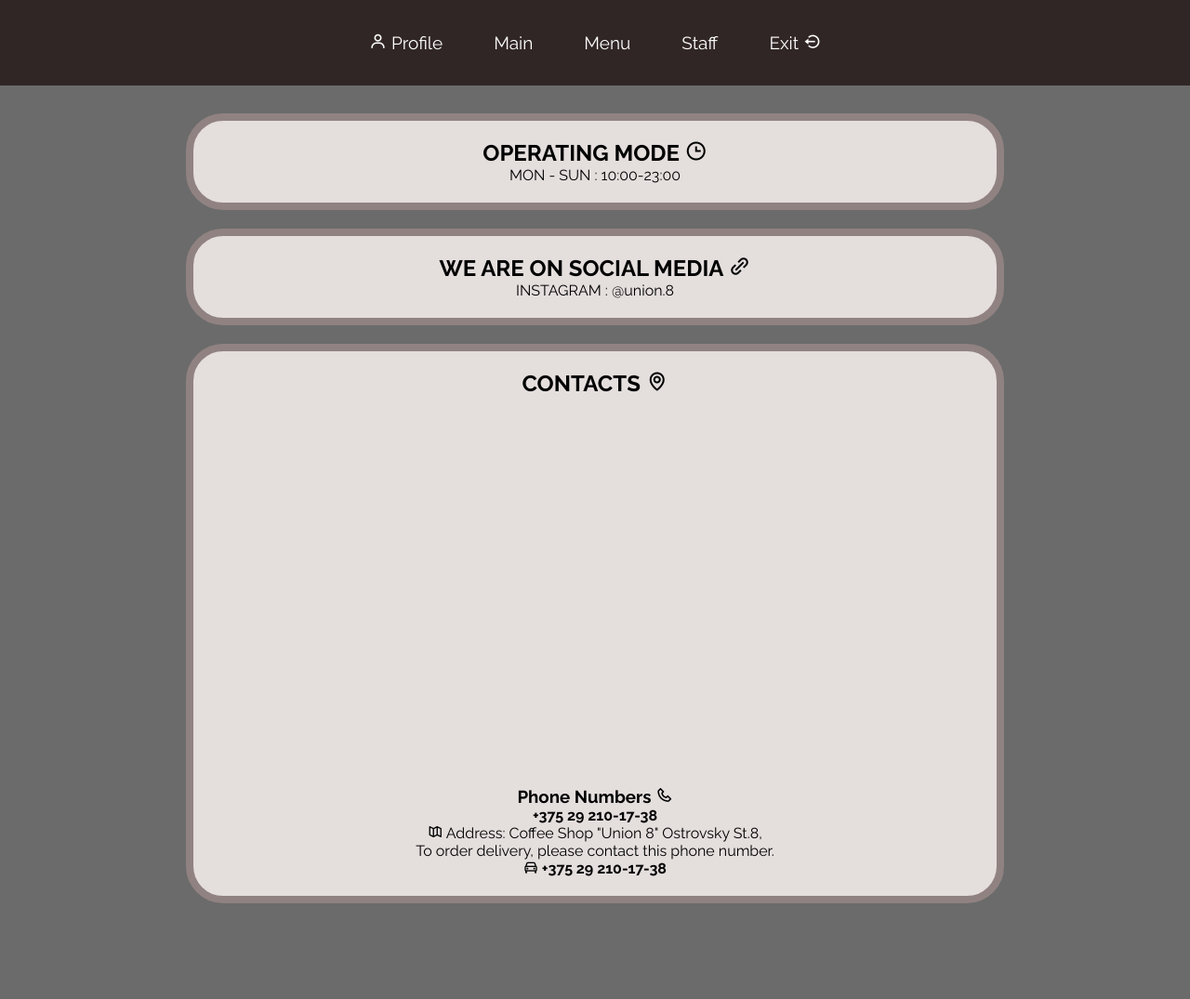
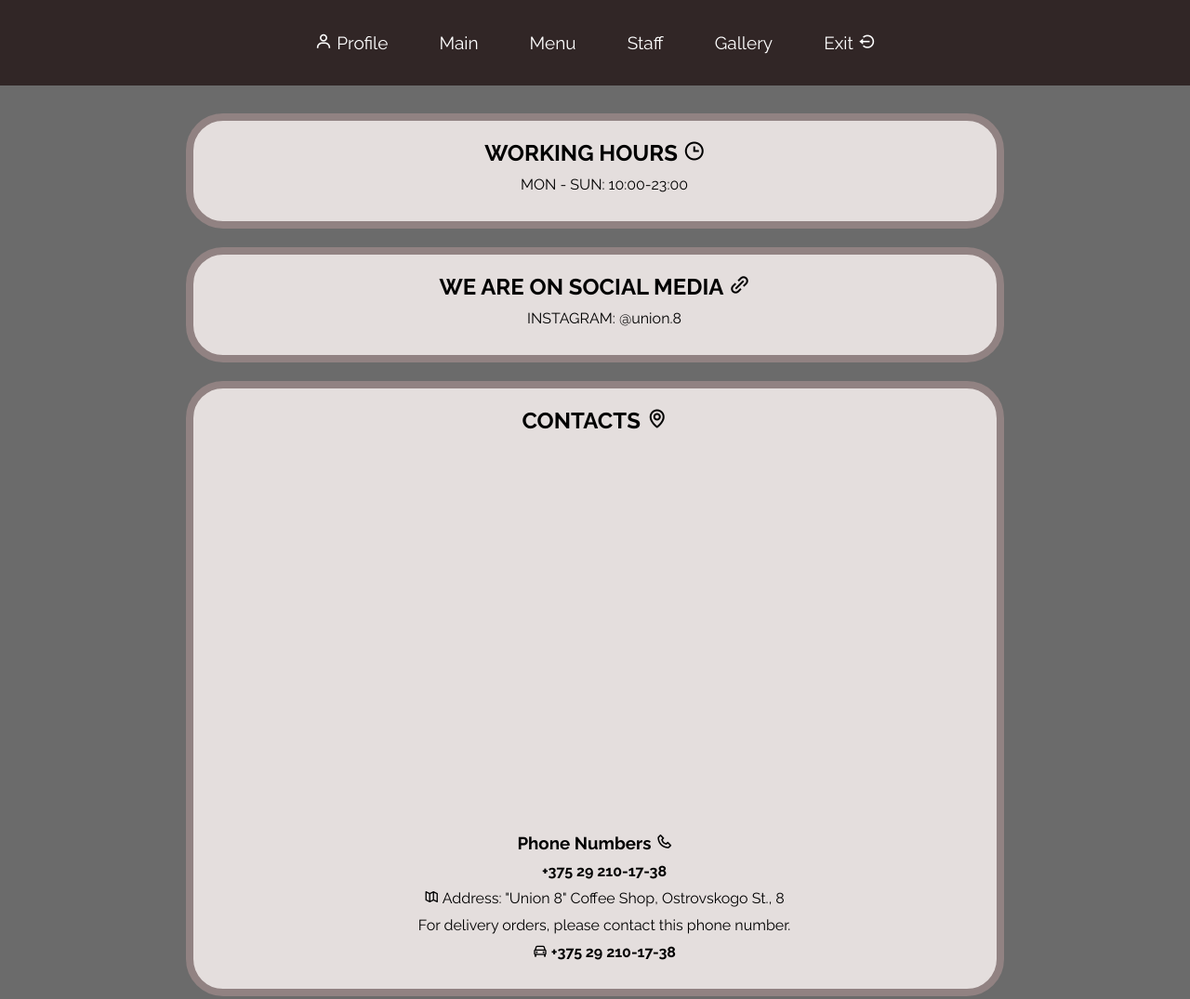
Before and after one commit to kwapetta2/mysite, a website: page contact.html in a window 1280 px wide. Shown: the whole page at 93% size. Before the commit the page ends 1022 px from the top, so only its background shows below. Drawn offline with nearby package versions, Linux system fonts and the light colour scheme.

Commit message:
Update contact.html
добавлены стили для текста

```diff
--- a/contact.html
+++ b/contact.html
@@ -23,6 +23,7 @@
                     </ul>
                 </li>
                 <li><a href="ctaf.html">Staff </a></li>
+                <li><a href="gal.html">Gallery</a></li>
                 <li><a href="index.html">Exit <i class='bx bx-log-out-circle'></i></a></li>
 
             </ul>
@@ -30,28 +31,39 @@
     </header>
     <section>
         <article class="columns-1">
-        <h2>OPERATING MODE   <i class='bx bx-time'></i></h2>
-            <p>MON - SUN : 10:00-23:00</p>
-        </article>
-        <article class="columns-2">
-            <h2>WE ARE ON SOCIAL MEDIA <i class='bx bx-link-alt'></i></h2>
-            <p>INSTAGRAM : @union.8</p>
-            </article>
-        <article>
-
-            <h2>CONTACTS  <i class='bx bx-map'></i></h2>
-
-            <iframe src="https://yandex.ru/map-widget/v1/?um=constructor%3A59a9073977315a26bd3c48cdc4908c55f7b5185720cfd19101086a9a90374aab&amp;source=constructor" width="500" height="400" frameborder="0"></iframe>
-
-            <h3>Phone Numbers  <i class='bx bx-phone'></i></h3>
-            <h4><p>+375 29 210-17-38 </p></h4>
-            <p><i class='bx bx-map-alt'></i> Address: Coffee Shop "Union 8"
-                Ostrovsky St.8,</p>
-            <p>To order delivery, please contact this phone number.
-                 </p>
-                 <h4><p><i class='bx bx-car'></i>   +375 29 210-17-38 </p></h4>
+          <h2>WORKING HOURS <i class='bx bx-time'></i></h2>
+          <p class="text-indent">MON - SUN: 10:00-23:00</p>
         </article>
 
-    </section>
+        <article class="columns-2">
+          <h2>WE ARE ON SOCIAL MEDIA <i class='bx bx-link-alt'></i></h2>
+          <p class="text-indent">INSTAGRAM: @union.8</p>
+        </article>
+
+        <article>
+          <h2>CONTACTS <i class='bx bx-map'></i></h2>
+          <iframe src="https://yandex.ru/map-widget/v1/?um=constructor%3A59a9073977315a26bd3c48cdc4908c55f7b5185720cfd19101086a9a90374aab&source=constructor" width="500" height="400" frameborder="0"></iframe>
+          <h3>Phone Numbers <i class='bx bx-phone'></i></h3>
+          <h4><p class="text-indent">+375 29 210-17-38</p></h4>
+          <p class="text-indent"><i class='bx bx-map-alt'></i> Address: "Union 8" Coffee Shop, Ostrovskogo St., 8</p>
+          <p class="text-indent">For delivery orders, please contact this phone number.</p>
+          <h4><p class="text-indent"><i class='bx bx-car'></i> +375 29 210-17-38</p></h4>
+        </article>
+      </section>
+
+      <style>
+        .text-indent {
+          margin-left: 20px; /* Left indent for text */
+          margin-bottom: 10px; /* Bottom margin between elements */
+        }
+
+        article {
+          margin-bottom: 20px; /* Margin between sections */
+        }
+
+        h2, h3, h4 {
+          margin-bottom: 10px; /* Margin below headings */
+        }
+      </style>
 </body>
 </html>
```
